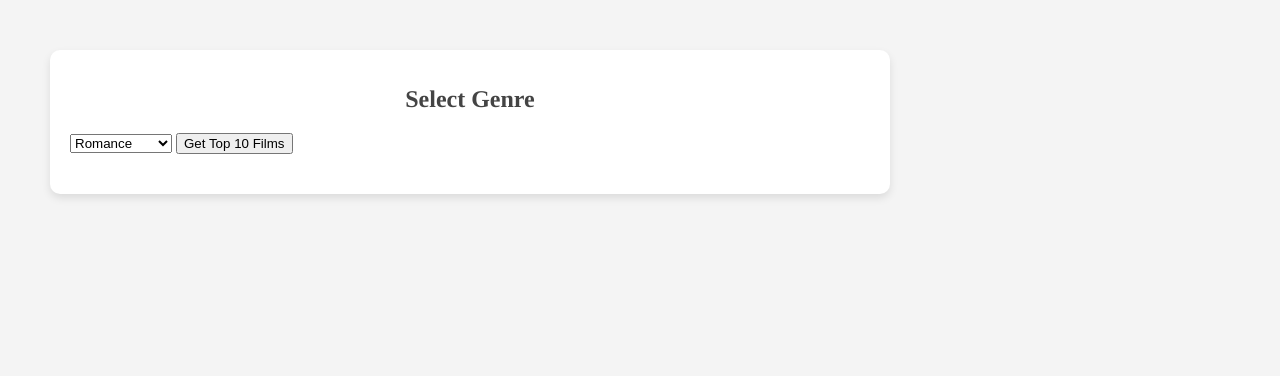
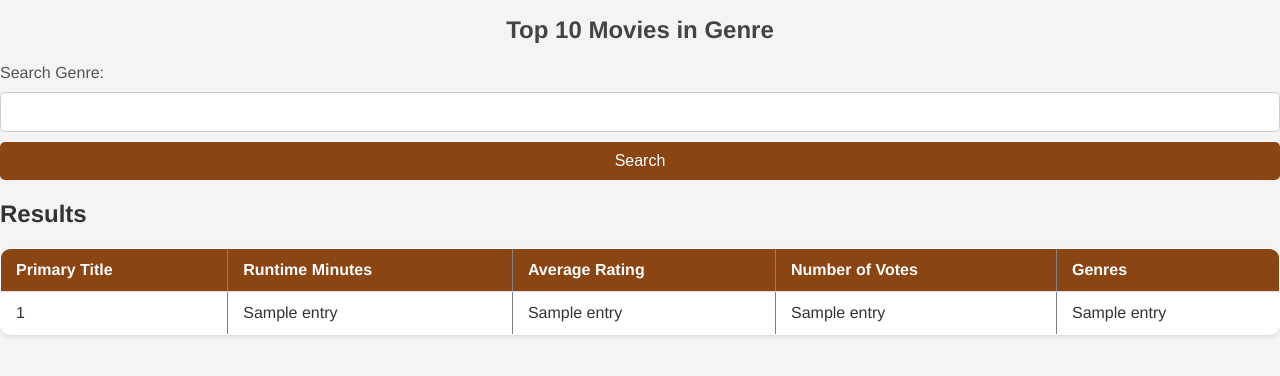
Before and after one commit to squw/CS338_project, a Flask app: template templates/template.html in a window 1280 px wide. Shown: the top 376 px of the page. Run offline with Flask 3, Linux system fonts and the light colour scheme; the template is opened without the code that fills it: most values are stand-ins (such as "Sample title", 1, 10 or a date in 2020); parts of the project's set-up code (start-up, migrations or seed data) failed here and were passed over.

Commit message:
update feature 4

```diff
--- /dev/null
+++ b/SQL/F4_archive.sql
@@ -0,0 +1,24 @@
+-- Active: 1718351315486@@127.0.0.1@3306@imdb_data
+SET @genre = :usr_input;
+
+SET @AverageForGenre= (SELECT AVG(averageRating)
+		FROM title_basics
+        JOIN title_ratings ON title_basics.tconst = title_ratings.tconst
+        WHERE genres COLLATE utf8mb4_unicode_ci LIKE @genre COLLATE utf8mb4_unicode_ci);  -- unifying var format
+SET @threshold_for_votes = 500;
+
+SELECT primaryTitle, runtimeMinutes, averageRating, numVotes, genres
+FROM (
+SELECT b.primaryTitle,
+	b.runtimeMinutes,
+	r.averageRating,
+	r.numVotes,
+	b.genres,
+	((numVotes/(numVotes+@threshold_for_votes))*averageRating)+
+    ((@threshold_for_votes/(numVotes+@threshold_for_votes))*@AverageForGenre) AS weightedAverage
+FROM title_basics b
+JOIN title_ratings r ON b.tconst = r.tconst
+WHERE b.genres COLLATE utf8mb4_unicode_ci LIKE @genre COLLATE utf8mb4_unicode_ci
+GROUP BY b.primaryTitle, r.tconst) AS sub
+ORDER BY weightedAverage DESC
+LIMIT 10;
--- a/SQL/Feature4_Top10_In_Genres.sql
+++ b/SQL/Feature4_Top10_In_Genres.sql
@@ -1,10 +1,4 @@
--- Active: 1720102622061@@127.0.0.1@3306@imdb_dummy
-SET @AverageForGenre= (SELECT AVG(averageRating)
-		FROM title_basics
-        JOIN title_ratings ON title_basics.tconst = title_ratings.tconst
-        WHERE genres like :usr_input;);
-SET @threshold_for_votes = 500;
-
+-- SQL/Feature4_Top10_In_Genres.sql
 SELECT primaryTitle, runtimeMinutes, averageRating, numVotes, genres
 FROM (
     SELECT b.primaryTitle,
@@ -12,11 +6,16 @@ SELECT b.primaryTitle,
            r.averageRating,
            r.numVotes,
            b.genres,
-	((numVotes/(numVotes+@threshold_for_votes))*averageRating)+
-    ((@threshold_for_votes/(numVotes+@threshold_for_votes))*@AverageForGenre) AS weightedAverage
+           ((r.numVotes / (r.numVotes + :threshold_for_votes)) * r.averageRating) +
+           ((:threshold_for_votes / (r.numVotes + :threshold_for_votes)) * (SELECT AVG(averageRating)
+                                                                            FROM title_basics
+                                                                            JOIN title_ratings ON title_basics.tconst = title_ratings.tconst
+                                                                            WHERE genres LIKE :usr_input)
+           ) AS weightedAverage
     FROM title_basics b
     JOIN title_ratings r ON b.tconst = r.tconst
-WHERE b.genres like :usr_input;
-GROUP BY b.primaryTitle, r.tconst) AS sub
+    WHERE b.genres LIKE :usr_input
+    GROUP BY b.primaryTitle, r.tconst
+) AS sub
 ORDER BY weightedAverage DESC
 LIMIT 10;
--- a/templates/template.html
+++ b/templates/template.html
@@ -2,56 +2,42 @@
 
 <!--block for head-->
 {% block head %}
-<meta name="viewport" content="width=device-width, initial-scale=1.0">
-    <title>Top 10 Popular Films by Genre</title>
-    <style>
-        body {
-            font-family: Times, sans-serif;
-        }
-        .container {
-            margin: 50px;
-        }
-        .result {
-            margin-top: 20px;
-        }
-    </style>
+<title>Search Genre</title>
 {% endblock %}
 
-<!--block for body-->
 {% block body %}
-<div class="container">
-    <h1>Select Genre</h1>
-    <select id="genreDropdown">
-        <option value="Romance">Romance</option>
-        <option value="Action">Action</option>
-        <option value="Adventure">Adventure</option>
-        <option value="Animation">Animation</option>
-        <option value="Biography">Biography</option>
-        <option value="Comedy">Comedy</option>
-        <option value="Crime">Crime</option>
-        <option value="Documentary">Documentary</option>
-        <option value="Drama">Drama</option>
-        <option value="Family">Family</option>
-        <option value="Fantasy">Fantasy</option>
-        <option value="Film-Noir">Film-Noir</option>
-        <option value="Game-Show">Game-Show</option>
-        <option value="History">History</option>
-        <option value="Horror">Horror</option>
-        <option value="Music">Music</option>
-        <option value="Musical">Musical</option>
-        <option value="Mystery">Mystery</option>
-        <option value="News">News</option>
-        <option value="Reality-TV">Reality-TV</option>
-        <option value="Romance">Romance</option>
-        <option value="Sci-Fi">Sci-Fi</option>
-        <option value="Short">Short</option>
-        <option value="Sport">Sport</option>
-        <option value="Talk-Show">Talk-Show</option>
-        <option value="Thriller">Thriller</option>
-        <option value="War">War</option>
-        <option value="Western">Western</option>
-    </select>
-    <button onclick="fetchTop10Films()">Get Top 10 Films</button>
-    <div class="result" id="result"></div>
-</div>
+<h1>Top 10 Movies in Genre</h1>
+<form action="{{ url_for('Top_Genres') }}" method="POST">
+    <label for="title">Search Genre:</label>
+    <input type="text" id="genre" name="genre">
+    <input type="submit" value="Search">
+</form>
+
+{% if sorted_table %}
+<h2>Results</h2>
+<table border="1">
+    <thead>
+        <tr>
+            <th>Primary Title</th>
+            <th>Runtime Minutes</th>
+            <th>Average Rating</th>
+            <th>Number of Votes</th>
+            <th>Genres</th>
+            <!-- Add more columns as necessary -->
+        </tr>
+    </thead>
+    <tbody>
+        {% for row in sorted_table %}
+        <tr>
+            <td>{{ row[0] }}</td>
+            <td>{{ row[1] }}</td>
+            <td>{{ row[2] }}</td>
+            <td>{{ row[3] }}</td>
+            <td>{{ row[4] }}</td>
+            <!-- Add more columns as necessary -->
+        </tr>
+        {% endfor %}
+    </tbody>
+</table>
+{% endif %}
 {% endblock %}
```
Lines whose indentation alone changed are shown as unchanged.
